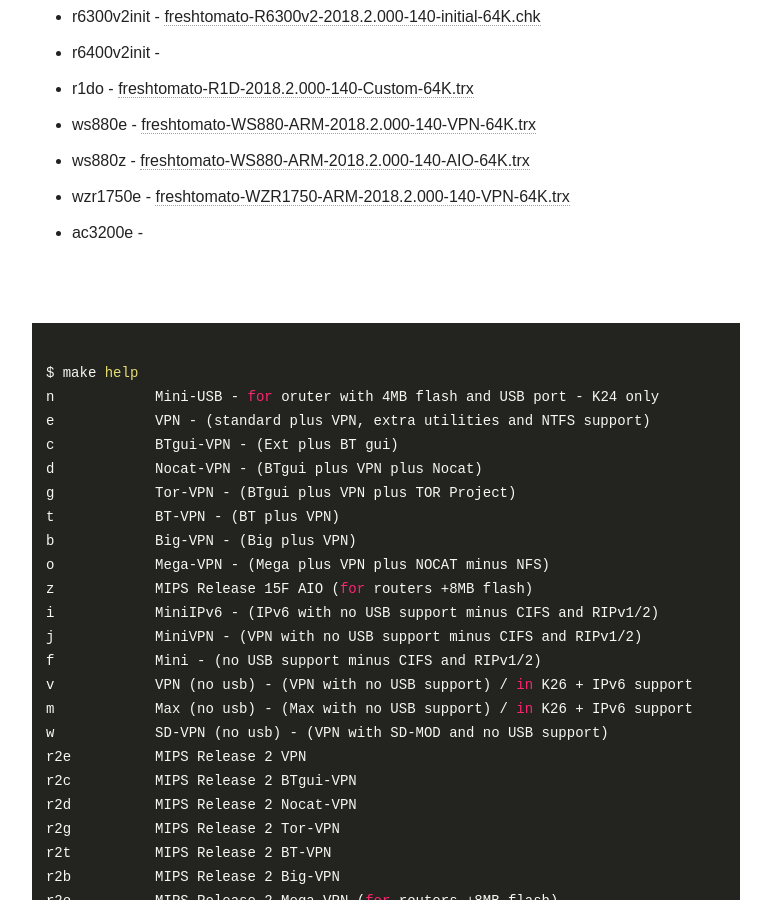
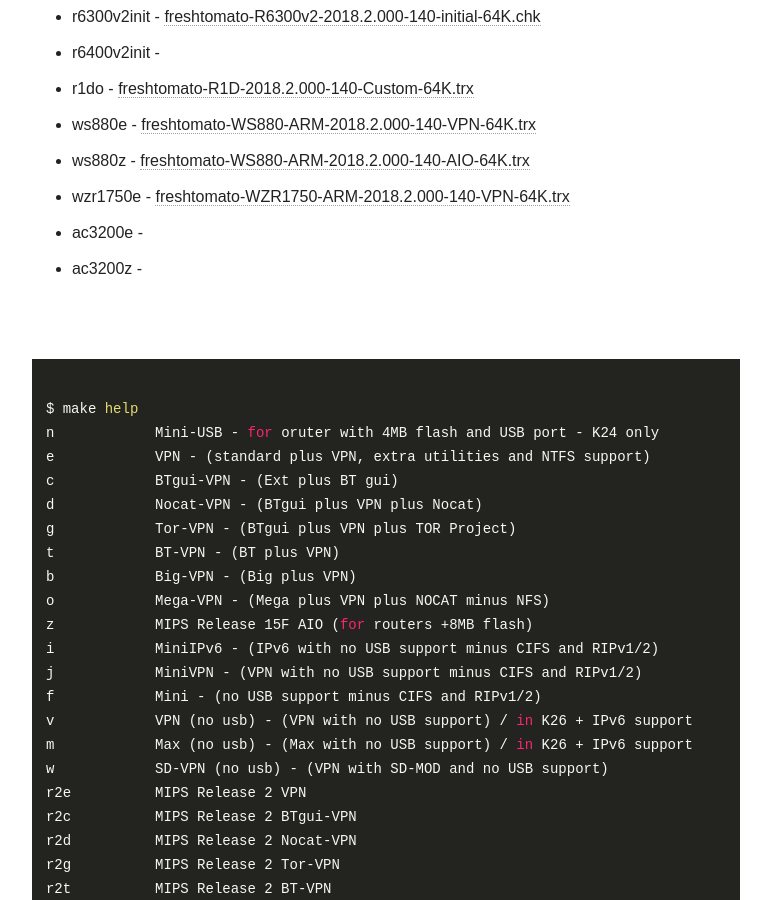
Before and after one commit to oglopss/freshTomato-ARM-ci-jekyll, a Jekyll site: the page built from index.html, in a window 1280 px wide and 900 px high, scrolled down 919 px. Shown: the whole window, without its empty margins (254-1025 px from the left). Built offline with Jekyll 4.4.1, drawn with Linux system fonts in a browser that asks for light colours; nearby versions of some CDN libraries.

Commit message:
Travis build 53 ac3200z pushed to gh-pages

```diff
--- a/_data/ss.yml
+++ b/_data/ss.yml
@@ -15,3 +15,4 @@
   - 0018 wzr1750e freshtomato-WZR1750-ARM-2018.2.000-140-VPN-64K.trx
   - 0017 ws880z freshtomato-WS880-ARM-2018.2.000-140-AIO-64K.trx
   - 0022 ac3200e
+  - 0023 ac3200z
```
Also changed, not shown: 1 other file.
